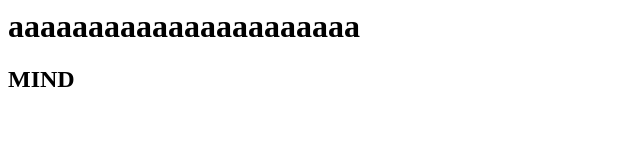
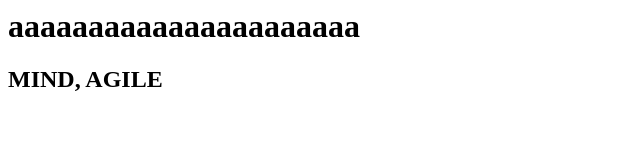
Before and after one commit to GusparoMatteo/Corso-dist2023clone, a plain HTML site: page indexConflitto.html in a window 1280 px wide. Shown: the whole page, without its empty margins (0-640 px from the left). Drawn offline with Linux system fonts and the light colour scheme.

Commit message:
ho messo Agile

```diff
--- a/indexConflitto.html
+++ b/indexConflitto.html
@@ -1,6 +1,6 @@
 <html>
 <body>
 <h1> aaaaaaaaaaaaaaaaaaaaaa </h1>
-<h2> MIND </h2>
+<h2> MIND, AGILE </h2>
 </body>
 </html>
```
